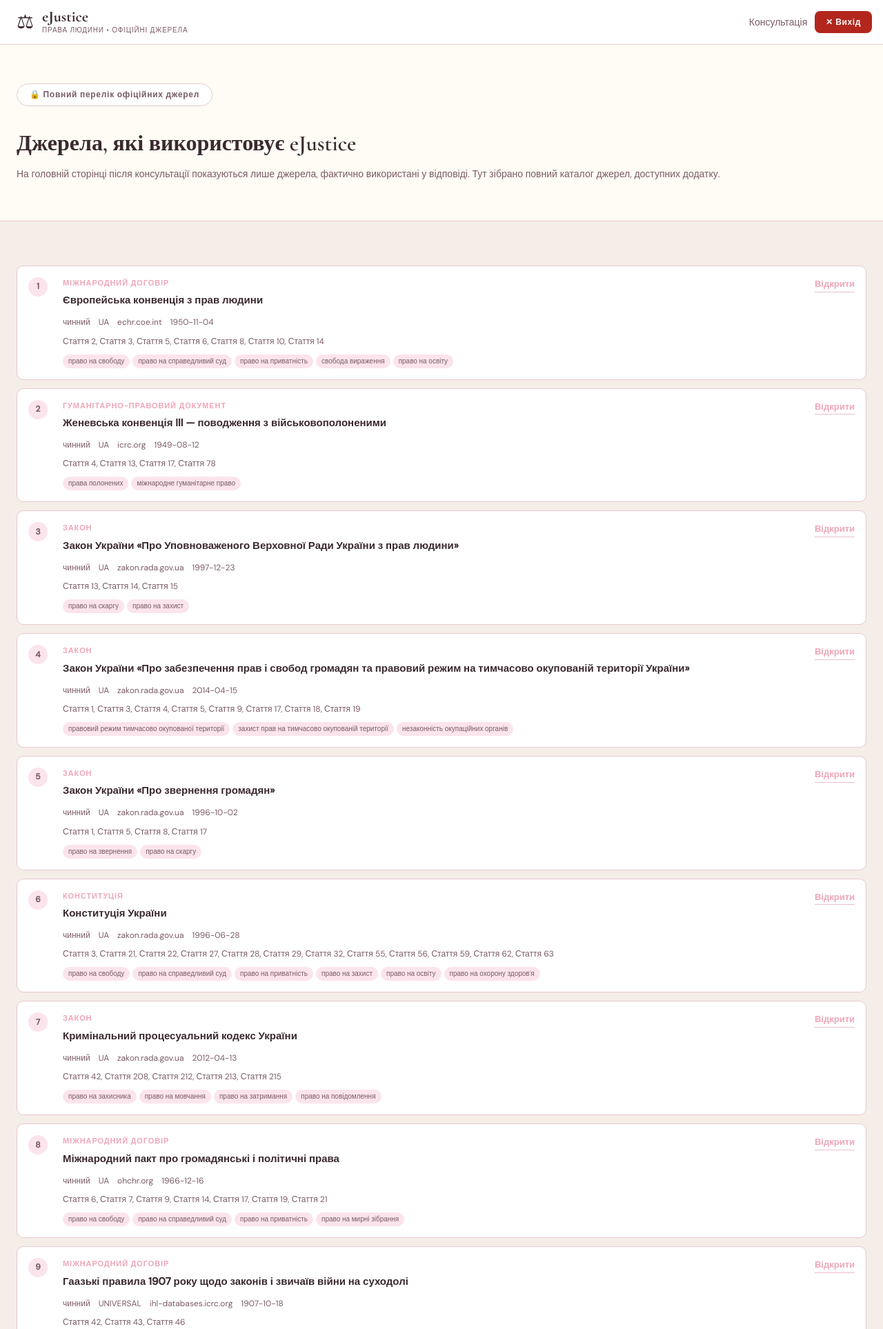
After one commit to YuliiaSliepchenko/Ejustis, a Flask app: page /sources in a window 1280 px wide. The commit adds this page. Shown: the top 1927 px of the page at 69% size. Run offline with Flask 3, Linux system fonts and the light colour scheme.

Commit message:
Add sources catalog page

```diff
--- a/ejus/app.py
+++ b/ejus/app.py
@@ -199,6 +199,11 @@ def consult_ai(question: str, country: str = "UA", language: str = "uk") -> dict
 def index():
     return render_template("index.html")
 
+@app.route("/sources")
+def sources_page():
+    sources_list = sorted(SOURCES.values(), key=lambda source: (source.get("country", ""), source.get("title", "")))
+    return render_template("sources.html", sources=sources_list)
+
 @app.route("/api/consult", methods=["POST"])
 def api_consult():
     data = request.get_json()
--- a/ejus/static/css/style.css
+++ b/ejus/static/css/style.css
@@ -78,6 +78,10 @@ body {
   display: flex;
   align-items: center;
   gap: 12px;
+}
+.logo-link {
+  color: inherit;
+  text-decoration: none;
 }
 .logo-icon {
   font-size: 28px;
@@ -619,6 +623,16 @@ body {
 }
 
 /* ===== SOURCES SECTION ===== */
+.sources-page {
+  min-height: calc(100vh - 64px);
+}
+.sources-page-hero {
+  padding: 56px 24px 24px;
+  background: var(--milk-bg);
+}
+.sources-section-page {
+  padding-top: 32px;
+}
 .sources-section {
   padding: 64px 24px;
   background: var(--milk-deep);
--- a/ejus/templates/index.html
+++ b/ejus/templates/index.html
@@ -25,7 +25,7 @@
     </div>
     <nav class="nav">
       <a href="#consult" class="nav-link" data-i18n="navConsult">Консультація</a>
-      <a href="#sources" class="nav-link" data-i18n="navSources">Джерела</a>
+      <a href="/sources" class="nav-link" data-i18n="navSources">Джерела</a>
       <a href="#topics" class="nav-link" data-i18n="navTopics">Теми</a>
     </nav>
   </div>
--- /dev/null
+++ b/ejus/templates/sources.html
@@ -0,0 +1,95 @@
+<!DOCTYPE html>
+<html lang="uk">
+<head>
+  <meta charset="UTF-8" />
+  <meta name="viewport" content="width=device-width, initial-scale=1.0" />
+  <title>eJustice — Джерела</title>
+  <link rel="preconnect" href="https://fonts.googleapis.com" />
+  <link href="https://fonts.googleapis.com/css2?family=Cormorant+Garamond:wght@400;500;600;700&family=DM+Sans:wght@300;400;500&display=swap" rel="stylesheet" />
+  <link rel="stylesheet" href="/static/css/style.css" />
+</head>
+<body>
+
+<button class="quick-exit" onclick="quickExit()" title="Швидкий вихід">✕ Вихід</button>
+
+<header class="header">
+  <div class="header-inner">
+    <a class="logo logo-link" href="/">
+      <span class="logo-icon">⚖</span>
+      <div class="logo-text">
+        <span class="logo-name">eJustice</span>
+        <span class="logo-sub">Права людини • Офіційні джерела</span>
+      </div>
+    </a>
+    <nav class="nav">
+      <a href="/" class="nav-link">Консультація</a>
+      <a href="/sources" class="nav-link">Джерела</a>
+    </nav>
+  </div>
+</header>
+
+<main class="sources-page">
+  <section class="sources-page-hero">
+    <div class="section-inner">
+      <div class="hero-badge">🔒 Повний перелік офіційних джерел</div>
+      <h1 class="section-title">Джерела, які використовує eJustice</h1>
+      <p class="section-sub">
+        На головній сторінці після консультації показуються лише джерела, фактично використані у відповіді.
+        Тут зібрано повний каталог джерел, доступних додатку.
+      </p>
+    </div>
+  </section>
+
+  <section class="sources-section sources-section-page">
+    <div class="section-inner">
+      <div class="sources-list">
+        {% for source in sources %}
+          <article class="source-row">
+            <div class="source-index">{{ loop.index }}</div>
+            <div class="source-main">
+              <div class="source-row-head">
+                <div>
+                  <div class="source-type">{{ source.type }}</div>
+                  <h2 class="source-name">{{ source.title }}</h2>
+                </div>
+                <a href="{{ source.url }}" target="_blank" rel="noopener" class="source-open">Відкрити</a>
+              </div>
+              <div class="source-meta">
+                {% if source.status %}<span>{{ source.status }}</span>{% endif %}
+                {% if source.country %}<span>{{ source.country }}</span>{% endif %}
+                {% if source.domain %}<span>{{ source.domain }}</span>{% endif %}
+                {% if source.date_adopted %}<span>{{ source.date_adopted }}</span>{% endif %}
+              </div>
+              {% if source.articles %}
+                <div class="source-articles">{{ source.articles | join(', ') }}</div>
+              {% endif %}
+              {% if source.rights %}
+                <div class="source-tags">
+                  {% for right in source.rights %}
+                    <span class="source-tag">{{ right }}</span>
+                  {% endfor %}
+                </div>
+              {% endif %}
+            </div>
+          </article>
+        {% endfor %}
+      </div>
+    </div>
+  </section>
+</main>
+
+<footer class="footer">
+  <div class="footer-inner">
+    <span>© 2026 eJustice</span>
+    <span>Права людини • Офіційні джерела</span>
+    <button class="quick-exit-footer" onclick="quickExit()">Швидкий вихід ✕</button>
+  </div>
+</footer>
+
+<script>
+  function quickExit() {
+    window.location.replace('https://www.google.com');
+  }
+</script>
+</body>
+</html>
```
Also changed, not shown: ejus/static/js/app.js (+27 -5 lines).
